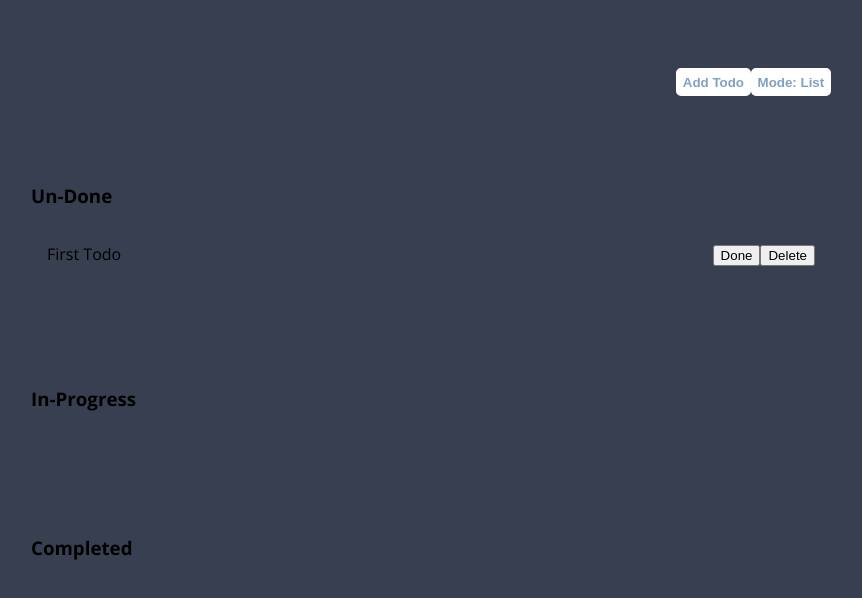
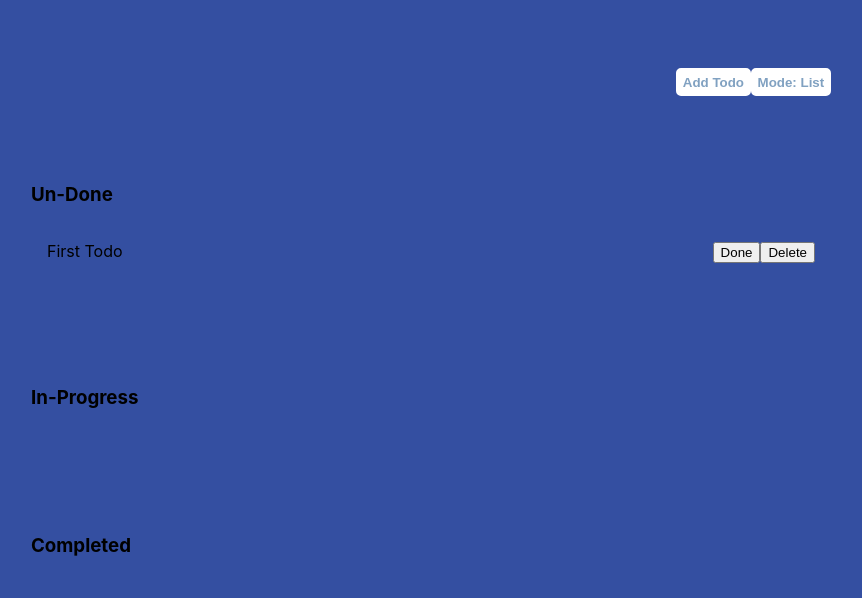
Before and after one commit to ulises-castro/todo-finito, a React (Create React App) app: page / in a window 1280 px wide. Shown: the top 598 px of the page, without its empty margins (209-1071 px from the left). Built offline with nearby package versions, Linux system fonts and the light colour scheme.

Commit message:
Avoid selecting text on mousedown

```diff
--- a/src/App.css
+++ b/src/App.css
@@ -1,5 +1,8 @@
 @import "https://fonts.googleapis.com/css?family=Open+Sans:300,400,700";
 
+// NOTE: soft: #98b5ff
+// NOTE: Primary dark #031956
+// NOTE: Secondary soft-dark #344fa1
 html,
 body {
   font-family: "Open Sans", sans-serif;
--- a/src/App.tsx
+++ b/src/App.tsx
@@ -3,7 +3,7 @@ import 'App.css'
 
 function App() {
   return (
-    <div style={{background: '#373F51'}}>
+    <div>
       <TodoBoard />
     </div>
   );
--- a/src/components/TodoItem/index.tsx
+++ b/src/components/TodoItem/index.tsx
@@ -12,6 +12,8 @@ export interface TodoItemProps {
 }
 
 //TODO: Specify what kind of type is position
+//TODO: Change position props for style.
+//TODO: Compose Drag-Drop in a components to re-used it
 const Todo = styled.div.attrs<{ position: any }>((props) => ({
   style: {
     position: props.position.top ? "absolute" : "initial",
@@ -33,7 +35,7 @@ const TodoTitle = styled.div``;
 const TodoActions = styled.div``;
 const Input = styled.input``;
 
-let lastElementFromPoint: any  = null
+let lastElementFromPoint: any = null;
 
 export default function TodoItem({
   todo,
@@ -53,7 +55,7 @@ export default function TodoItem({
   const handlerUpdateTodoTitle = (event: React.FormEvent<HTMLElement>) => {
     event.preventDefault();
 
-    handlerEditTodo({ ...todo, title: value});
+    handlerEditTodo({ ...todo, title: value });
     setShowEdit(false);
   };
 
@@ -61,31 +63,34 @@ export default function TodoItem({
     setTodoPosition({ top: event.pageY, left: event.pageX, hidden: true });
 
     let elemBelow = document.elementFromPoint(event.clientX, event.clientY);
-    lastElementFromPoint = elemBelow
+    lastElementFromPoint = elemBelow;
 
     setTodoPosition({ top: event.pageY, left: event.pageX });
   }, []);
 
   const handlerMouseDown = (event: React.MouseEvent<HTMLElement>) => {
+    event.preventDefault()
     document.addEventListener("mousemove", onMouseMove);
   };
 
   const handlerMouseUp = (event: React.MouseEvent<HTMLElement>) => {
     setTodoPosition({ top: 0, left: 0 });
 
-    if (lastElementFromPoint && lastElementFromPoint.className.includes('droppable-element')) {
-      const status = lastElementFromPoint.className.split('--')[1]
-      handlerEditTodo({ ...todo, status  })
+    if (
+      lastElementFromPoint &&
+      lastElementFromPoint.className.includes("droppable-element")
+    ) {
+      const status = lastElementFromPoint.className.split("--")[1];
+      handlerEditTodo({ ...todo, status });
     }
 
-    lastElementFromPoint = null
+    lastElementFromPoint = null;
     document.removeEventListener("mousemove", onMouseMove);
   };
 
   return (
     <Todo
       key={todo.id}
-      // ref={}
       position={todoPosition}
       onMouseUp={handlerMouseUp}
       onMouseDown={handlerMouseDown}
@@ -104,8 +109,7 @@ export default function TodoItem({
             />
             <button type="submit"> Ok </button>
             <button type="button" onClick={() => setValue("")}>
-              {" "}
-              Clear{" "}
+              Clear
             </button>
           </form>
         ) : (
--- a/src/containers/TodoBoard/styled/index.ts
+++ b/src/containers/TodoBoard/styled/index.ts
@@ -3,6 +3,7 @@ import { InvertedBtn } from "components/Button";
 
 export const TodoBody = styled.div`
   display: grid;
+  background-color: #344fa1;
   justify-content: center;
   grid-template-areas:
     "action-bar"
```
